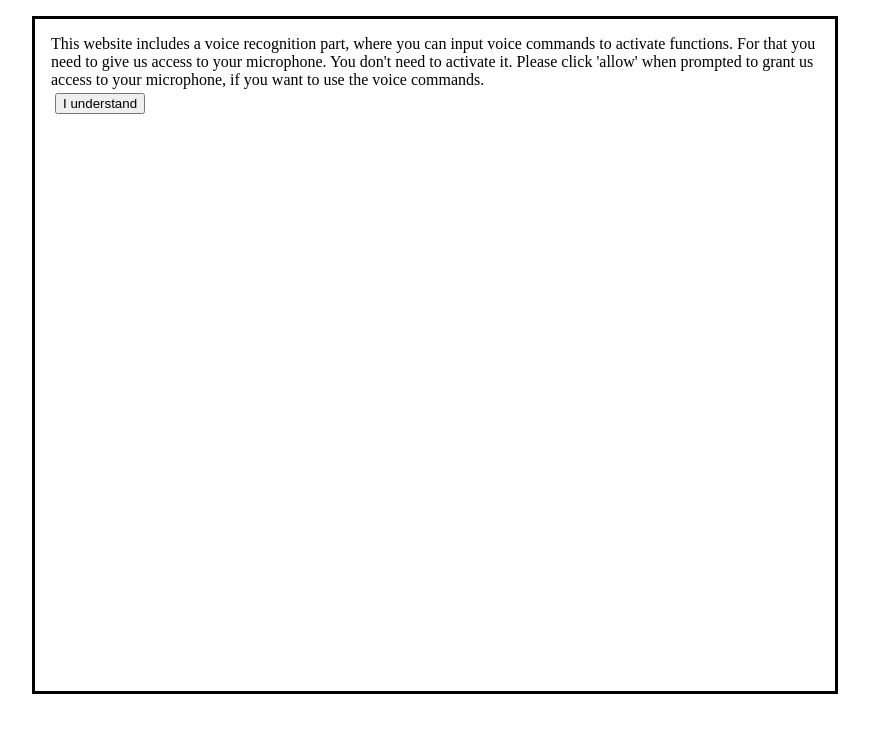
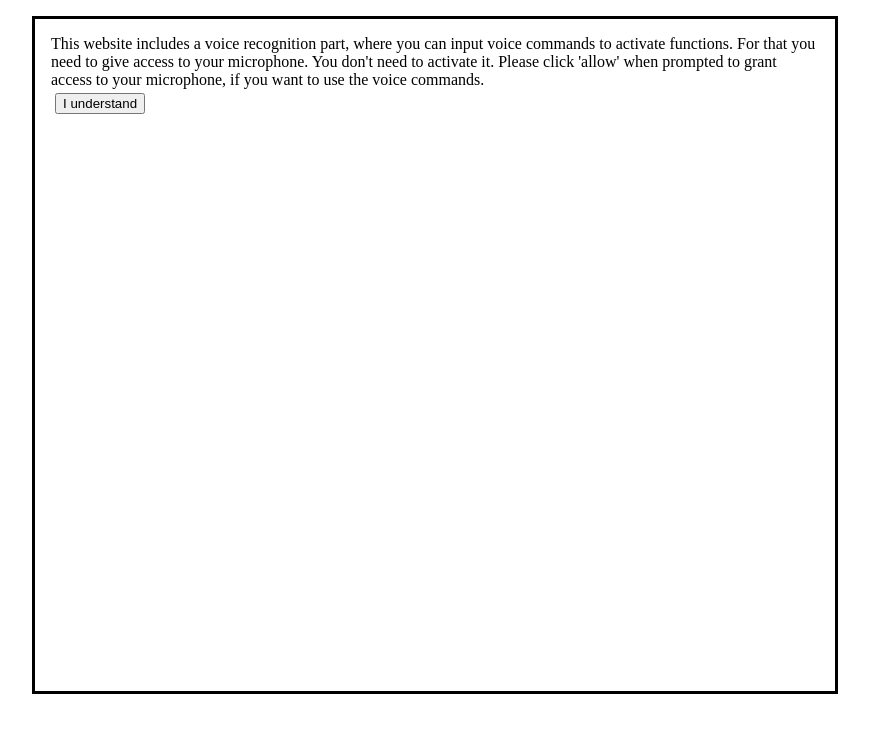
Before and after one commit to phuef/lbs, a plain HTML site: page index.html in a window 1280 px wide. Shown: the whole page, without its empty margins (205-1074 px from the left). Drawn offline with Linux system fonts and the light colour scheme.

Commit message:
change file name

```diff
--- a/Exercise 3.html
+++ b/index.html
@@ -7,7 +7,7 @@
     <h1 id="title" style="display:none">The current location of your device:</h1>
     <p id="latitude"></p>
     <p id="longitude"></p>
-    <dialog id="dialog" style="width:60%; height:80%; position:fixed; float:right" open>This website includes a voice recognition part, where you can input voice commands to activate functions. For that you need to give us access to your microphone. You don't need to activate it. Please click 'allow' when prompted to grant us access to your microphone, if you want to use the voice commands.
+    <dialog id="dialog" style="width:60%; height:80%; position:fixed; float:right" open>This website includes a voice recognition part, where you can input voice commands to activate functions. For that you need to give access to your microphone. You don't need to activate it. Please click 'allow' when prompted to grant access to your microphone, if you want to use the voice commands.
     <br>
       <button onclick="closeDialog()">I understand</button>
     </dialog>
```
